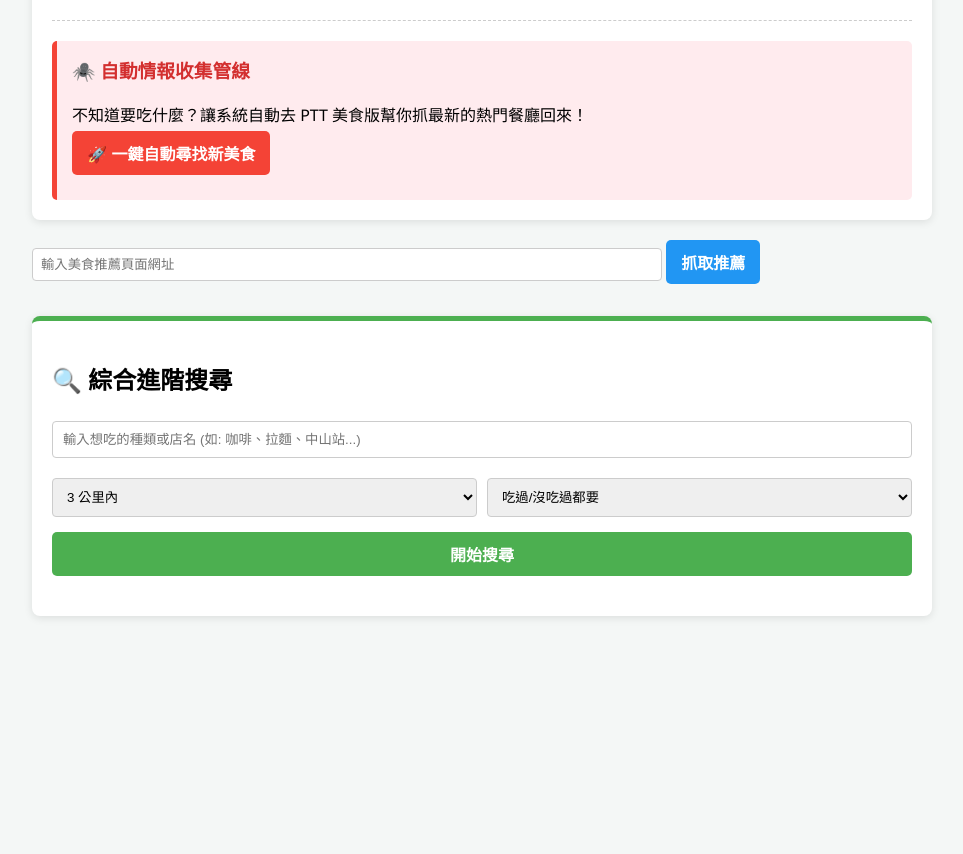
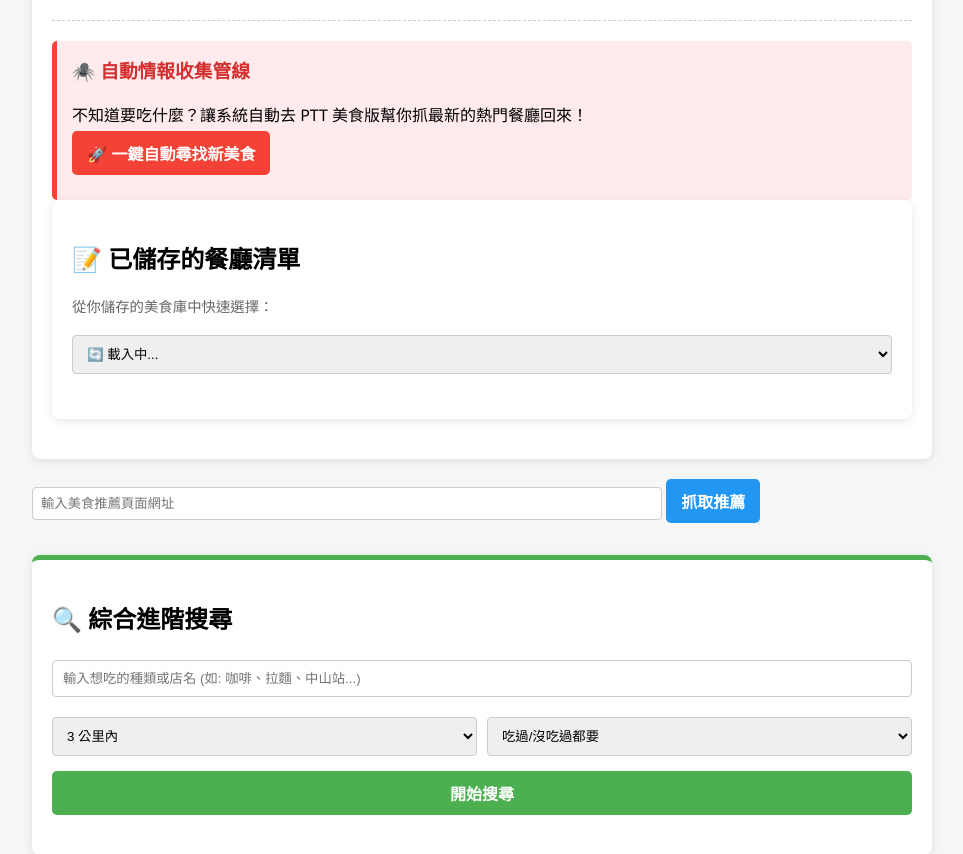
Before and after one commit to CS0417/my-food-map-bot, a Flask app: page / in a window 1280 px wide. Shown: the part 1179-2033 px from the top of the page, without its empty margins (158-1121 px from the left). Before the commit the page ends 1797 px from the top, so only its background shows below. Run offline with Flask 3, Linux system fonts and the light colour scheme; data that the repository does not hold is empty.

Commit message:
Update index.html

```diff
--- a/templates/index.html
+++ b/templates/index.html
@@ -51,6 +51,16 @@
                 <button class="btn btn-red" onclick="startAutoCrawl()">🚀 一鍵自動尋找新美食</button>
                 <div id="crawlResult" style="margin-top: 10px; font-weight: bold; color: #d32f2f;"></div>
             </div>
+        <div class="card">
+            <h2>📝 已儲存的餐廳清單</h2>
+            <p style="font-size: 0.9em; color: #666;">從你儲存的美食庫中快速選擇：</p>
+
+            <select id="savedStoresDropdown" onchange="handleStoreSelection()">
+                <option value="">🔄 載入中...</option>
+            </select>
+
+            <div id="selectedStoreInfo" style="margin-top: 10px; color: #E64A19; font-weight: bold;"></div>
+        </div>
         </div>
         <div style="margin-bottom: 20px;">
           <input type="text" id="crawlUrl" placeholder="輸入美食推薦頁面網址" style="width: 70%; padding: 8px;">
@@ -355,12 +365,61 @@
                 initFoodMap();
             }
         }
+        // 1. 去後端抓資料，並把選項塞進下拉選單
+        async function loadStoresIntoDropdown() {
+            try {
+                const res = await fetch("/stores");
+                const stores = await res.json();
+                const dropdown = document.getElementById("savedStoresDropdown");
 
+                // 如果資料庫是空的
+                if (stores.length === 0) {
+                    dropdown.innerHTML = '<option value="">你還沒儲存任何餐廳喔！</option>';
+                    return;
+                }
+
+                // 清空預設選項，準備放入資料
+                dropdown.innerHTML = '<option value="">✨ 請選擇一間你想查看的餐廳...</option>';
+
+                stores.forEach(store => {
+                    const option = document.createElement("option");
+                    // 把整個 store 的資料轉成字串藏在 value 裡面，方便等一下拿出來用
+                    option.value = JSON.stringify(store);
+                    option.textContent = `${store.name} (${store.category || "未分類"})`;
+                    dropdown.appendChild(option);
+                });
+            } catch (err) {
+                console.error("載入選單失敗", err);
+            }
+        }
+
+        // 2. 當使用者選擇某家餐廳時，觸發這個動作
+        function handleStoreSelection() {
+            const dropdown = document.getElementById("savedStoresDropdown");
+            const selectedValue = dropdown.value;
+            const infoDiv = document.getElementById("selectedStoreInfo");
+
+            if (!selectedValue) {
+                infoDiv.innerHTML = "";
+                return;
+            }
+
+            // 把剛才藏在 value 裡面的資料解開
+            const store = JSON.parse(selectedValue);
+
+            // 你可以決定選了之後要幹嘛，例如顯示地址跟導航按鈕
+            infoDiv.innerHTML = `
+                你選了：${store.name} <br>
+                📍 ${store.address} <br>
+                <a href="${store.google_maps_url}" target="_blank" style="color: #2196F3;">在地圖上開啟導航</a>
+            `;
+        }
         // --- 🚀 網頁載入時自動啟動 ---
         window.onload = function() {
+            initMap();
             loadDashboard();
-            initFoodMap();
-            performAdvancedSearch();
+            loadStoresIntoDropdown();
+
         };
     </script>
 </body>
```
